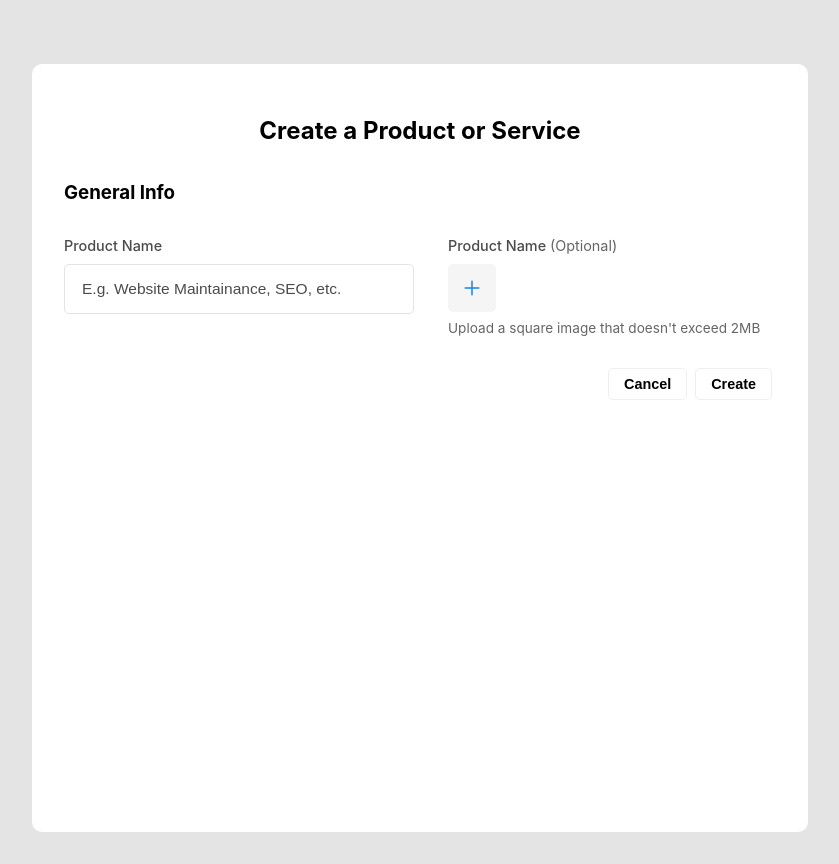
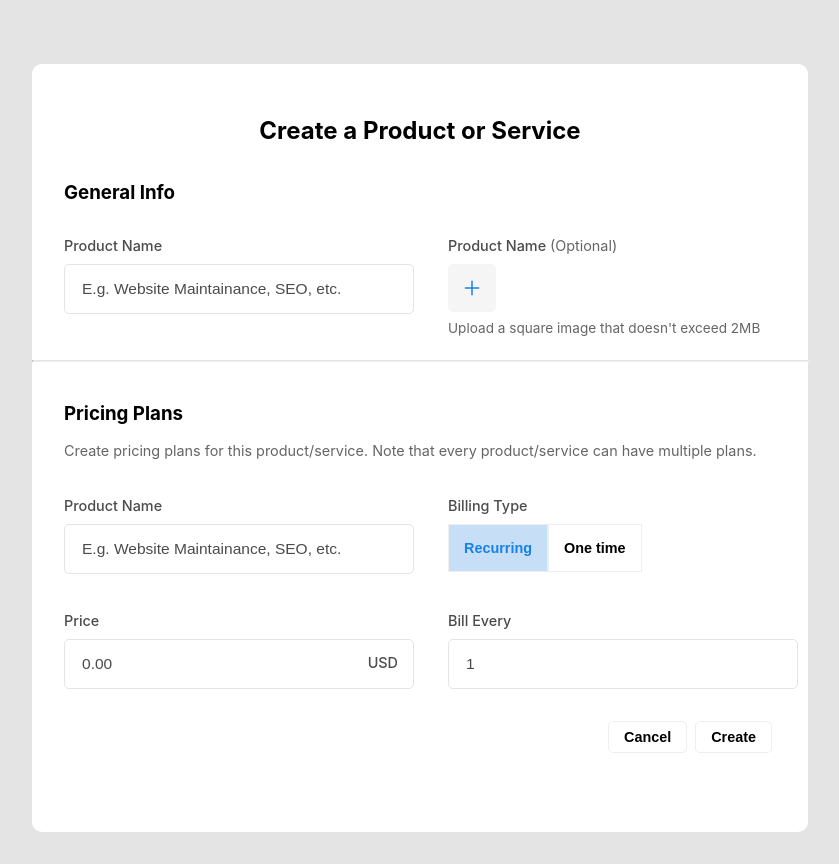
Before and after one commit to zahidalidev/survey-product, a React (Create React App) app: page /add-product in a window 1280 px wide. Shown: the whole page, without its empty margins (220-1059 px from the left). Built offline with nearby package versions, Linux system fonts and the light colour scheme; the HTML template or start-up script is replaced by a standard one.

Commit message:
billing price

```diff
--- a/src/components/Input/index.jsx
+++ b/src/components/Input/index.jsx
@@ -1,10 +1,13 @@
 import 'components/Input/styles.scss'
 
-const Input = ({ title, placeholder }) => (
+const Input = ({
+  title, placeholder, rightTitle, type = 'text',
+}) => (
   <div className='input-container'>
     <p className='heading'>{title}</p>
     <div className='input-wrapepr'>
-      <input className='input' placeholder={placeholder} />
+      <input className='input' type={type} placeholder={placeholder} />
+      {rightTitle && <p className='heading'>{rightTitle}</p>}
     </div>
   </div>
 )
--- a/src/components/Input/styles.scss
+++ b/src/components/Input/styles.scss
@@ -9,6 +9,7 @@
     font-size: 0.9rem;
     font-weight: 500;
     color: $dark-grey;
+    margin-right: 10px;
   }
 
   .input-wrapepr {
--- a/src/containers/addProduct/index.jsx
+++ b/src/containers/addProduct/index.jsx
@@ -9,18 +9,61 @@ import 'containers/addProduct/styles.scss'
 const AddProduct = () => {
   const navigate = useNavigate()
   const [image, setImage] = useState()
+  const [billingType, setBillingType] = useState('recurring')
 
   return (
     <div className='main-product-container'>
       <div className='product-card'>
         <h2>Create a Product or Service</h2>
         <h3 className='sub-heading'>General Info</h3>
-        <div className='product-info'>
+        <div className='product-row'>
           <div className='product-field name-field'>
             <Input title='Product Name' placeholder='E.g. Website Maintainance, SEO, etc.' />
           </div>
           <div className='product-field'>
             <UploadImage image={image} setImage={setImage} title='Product Name' />
+          </div>
+        </div>
+        <hr className='horizontal-seperator' />
+        <h3 className='sub-heading'>Pricing Plans</h3>
+        <p className='sub-description'>
+          Create pricing plans for this product/service. Note that every product/service can have
+          multiple plans.
+        </p>
+        <div className='product-row'>
+          <div className='product-field name-field'>
+            <Input title='Product Name' placeholder='E.g. Website Maintainance, SEO, etc.' />
+          </div>
+          <div className='product-field'>
+            <p className='heading'>Billing Type</p>
+            <div className='billing-toggle'>
+              <Button
+                onSubmit={() => setBillingType('recurring')}
+                name='Recurring'
+                borderRadius='0px'
+                border={`0.5px solid ${colors.lightGrey2}`}
+                backgroundColor={billingType === 'recurring' ? colors.primaryLight : colors.white}
+                color={billingType === 'recurring' ? colors.primary : colors.black}
+                height='3rem'
+              />
+              <Button
+                height='3rem'
+                onSubmit={() => setBillingType('one')}
+                name='One time'
+                borderRadius='0px'
+                border={`0.5px solid ${colors.lightGrey2}`}
+                backgroundColor={billingType === 'one' ? colors.primaryLight : colors.white}
+                color={billingType === 'one' ? colors.primary : colors.black}
+              />
+            </div>
+          </div>
+        </div>
+        <div className='product-row bill-details'>
+          <div className='product-field name-field'>
+            <Input title='Price' placeholder='0.00' rightTitle='USD' type='number' />
+          </div>
+          <div className='product-field'>
+            <Input title='Bill Every' placeholder='1' type='number' />
           </div>
         </div>
         <div className='product-actions product-end'>
--- a/src/containers/addProduct/styles.scss
+++ b/src/containers/addProduct/styles.scss
@@ -23,7 +23,16 @@
       align-self: flex-start;
     }
 
-    .product-info {
+    .sub-description {
+      align-self: flex-start;
+      color: $grey;
+      margin-top: -0.1rem;
+      font-size: 0.9rem;
+      margin-bottom: 1.5rem;
+      text-align: left;
+    }
+
+    .product-row {
       display: table;
       flex-direction: row;
 
@@ -31,11 +40,26 @@
         float: left;
         width: 20.5rem;
         align-self: flex-start;
+
+        .heading {
+          font-size: 0.9rem;
+          font-weight: 500;
+          color: $dark-grey;
+          text-align: left;
+        }
+
+        .billing-toggle {
+          margin-top: -0.3rem;
+        }
       }
 
       .name-field {
         margin-right: 3.5rem;
       }
+    }
+
+    .bill-details {
+      margin-top: 1.5rem;
     }
 
     .product-actions {
@@ -52,6 +76,15 @@
     .product-end {
       justify-content: flex-end;
     }
+
+  }
+
+  .horizontal-seperator {
+    border-top: 1px solid $light-grey;
+    margin-top: 1.5rem;
+    margin-bottom: 1.5rem;
+    width: 109%;
+    margin-left: -4.5%;
   }
 
   @media screen and (max-width: 1070px) {
@@ -63,7 +96,7 @@
       float: left !important;
       width: 90% !important;
     }
-    .product-info {
+    .product-row {
       float: left !important;
       width: 100% !important;
     }
@@ -74,7 +107,7 @@
       float: left !important;
       width: 90% !important;
     }
-    .product-info {
+    .product-row {
       float: left !important;
       width: 100% !important;
 
```
